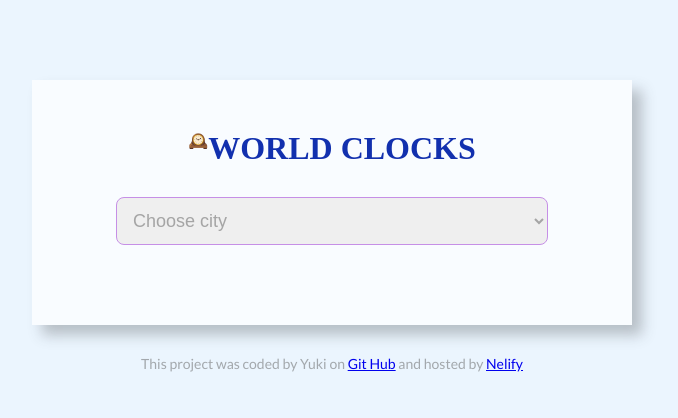
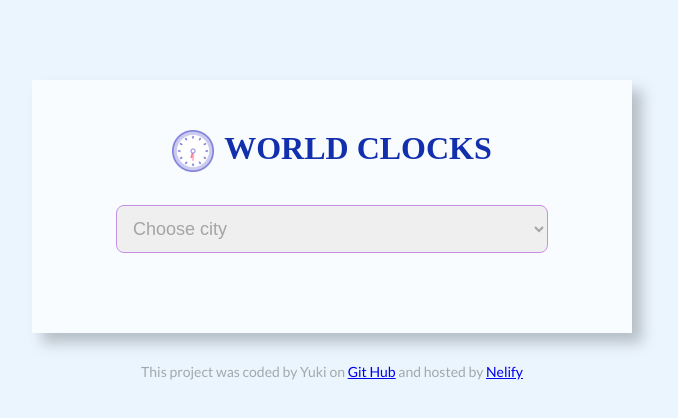
Before and after one commit to yukijina/simple-world-clock-js, a plain HTML site: page index.html in a window 1280 px wide. Shown: the whole page, without its empty margins (308-986 px from the left). Drawn offline with nearby package versions, Linux system fonts and the light colour scheme; a script that the page names is missing; a web font is replaced by a local one.

Commit message:
add clock image and style,and  home link

```diff
--- a/css/style.css
+++ b/css/style.css
@@ -25,11 +25,10 @@ h1 {
   color: #1230ae;
 }
 
-/* hr {
-  display: block;
-  border: 1px dashed #c68fe6;
-  height: 0;
-} */
+h1 a {
+  text-decoration: none;
+  color: #1230ae;
+}
 
 footer {
   margin-bottom: 60px;
@@ -48,6 +47,15 @@ footer {
   justify-content: center;
   margin-top: 20px;
   margin-bottom: 30px;
+}
+
+.logo {
+  width: 42px;
+  margin-right: 10px;
+}
+
+.logo img {
+  width: 100%;
 }
 
 #city {
--- a/index.html
+++ b/index.html
@@ -20,8 +20,8 @@
   <body>
     <div class="container">
       <header class="header-container">
-        <div class="logo">🕰️</div>
-        <h1>World Clocks</h1>
+        <div class="logo"><img src="src/clock-icon.png" alt="clock" /></div>
+        <h1><a href="/">World Clocks</a></h1>
       </header>
 
       <div class="select-container">
```
Also changed, not shown: src/clock-icon.png (added).
